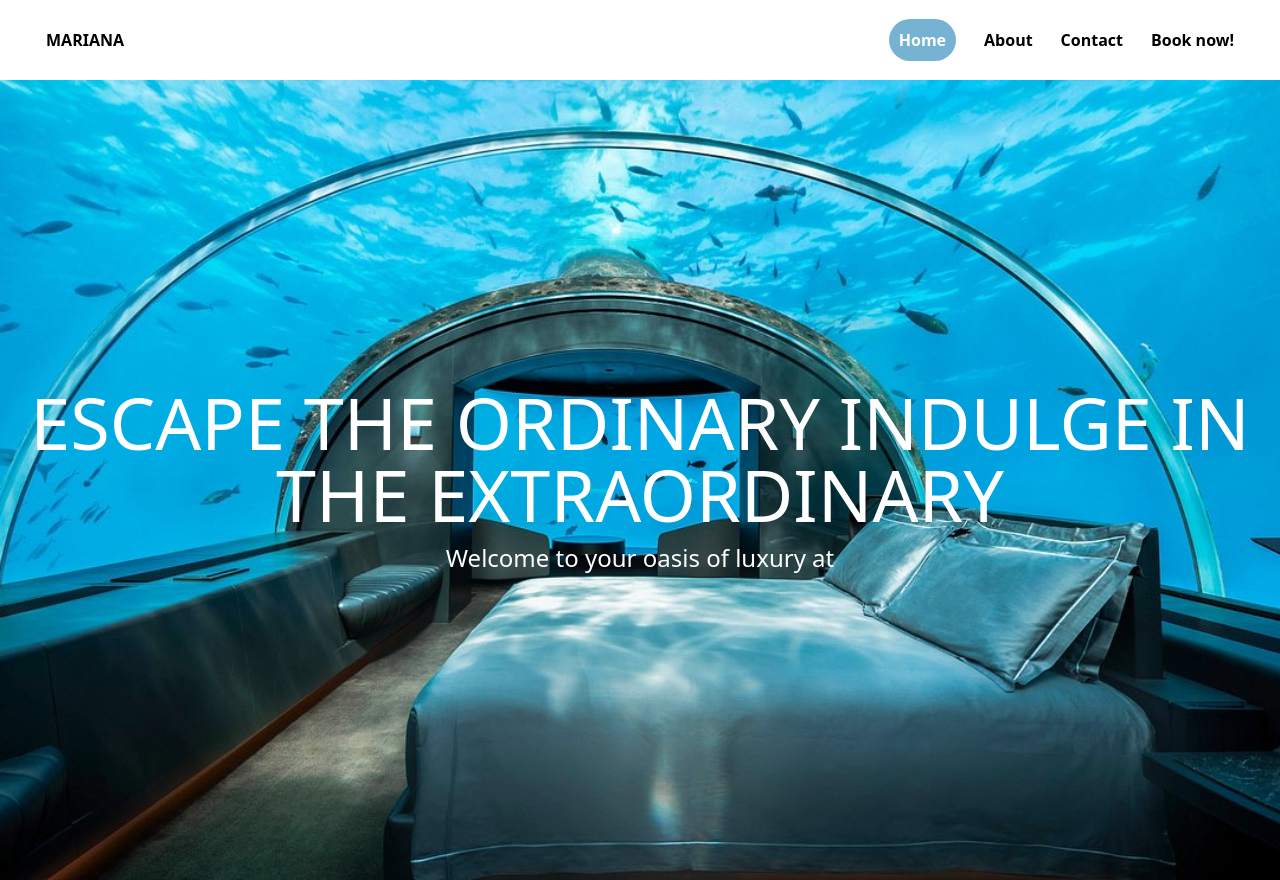
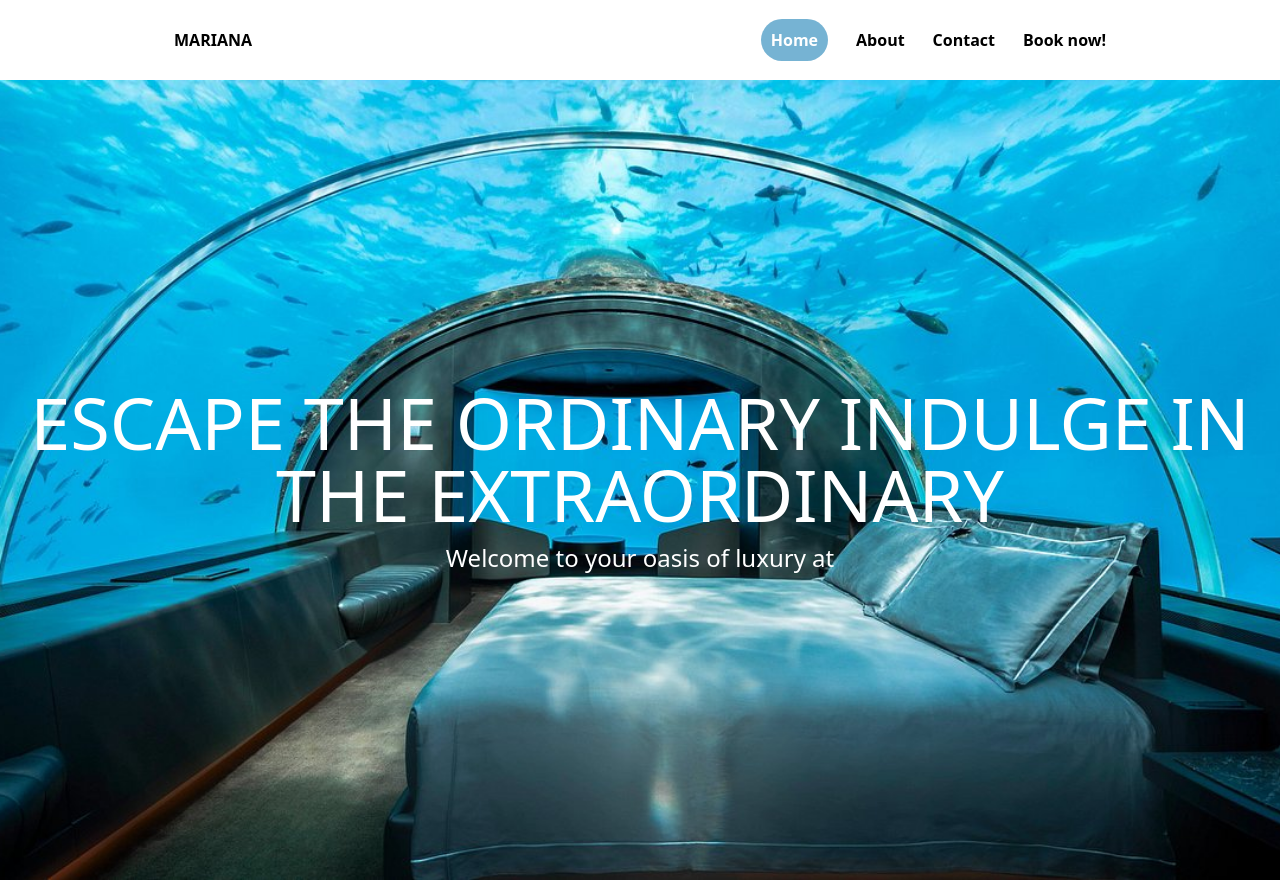
Before and after one commit to TeeThanakit/mariana-hotel, a Next.js app: page / in a window 1280 px wide. Built offline with nearby package versions, Linux system fonts and the light colour scheme.

Commit message:
style: add container max width

```diff
--- a/components/main-navbar.js
+++ b/components/main-navbar.js
@@ -8,7 +8,7 @@ export default function MainNavigator() {
   const active = "rounded-full p-2.5 bg-patty-blue text-white";
   return (
     <header>
-      <div className="font-bold flex items-center justify-between text-black bg-opacity-80 w-full h-20 px-8">
+      <div className="max-w-5xl mx-auto font-bold flex items-center justify-between text-black bg-opacity-80  h-20 px-8">
         <Link href="/" className="pl-3.5">
           <h1>MARIANA</h1>
         </Link>
```
